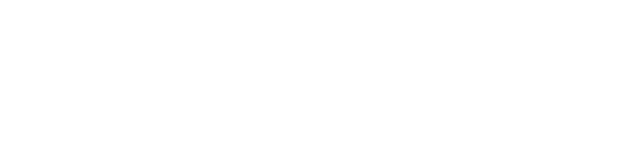
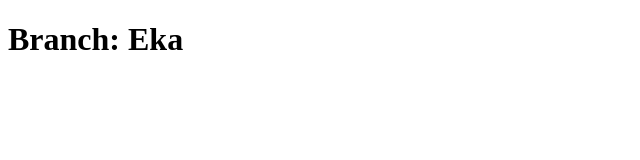
Before and after one commit to s1800769/Koulu, a plain HTML site: page index.html in a window 1280 px wide. Shown: the whole page, without its empty margins (0-640 px from the left). Drawn offline with Linux system fonts and the light colour scheme.

Commit message:
Update index.html

```diff
--- a/index.html
+++ b/index.html
@@ -7,6 +7,6 @@
     <title>Eka</title>
 </head>
 <body>
-
+    <h1>Branch: Eka</h1>
 </body>
 </html>
```
